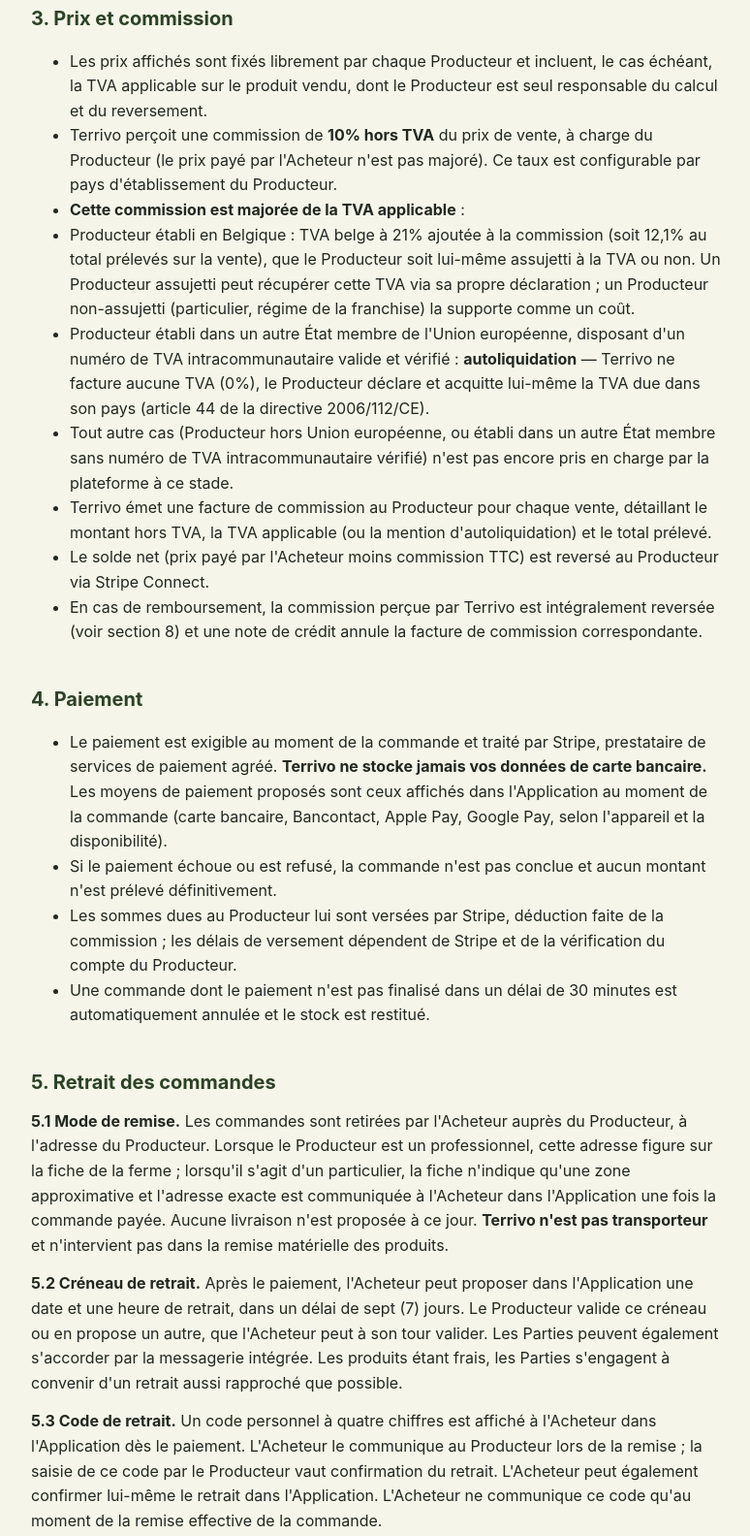
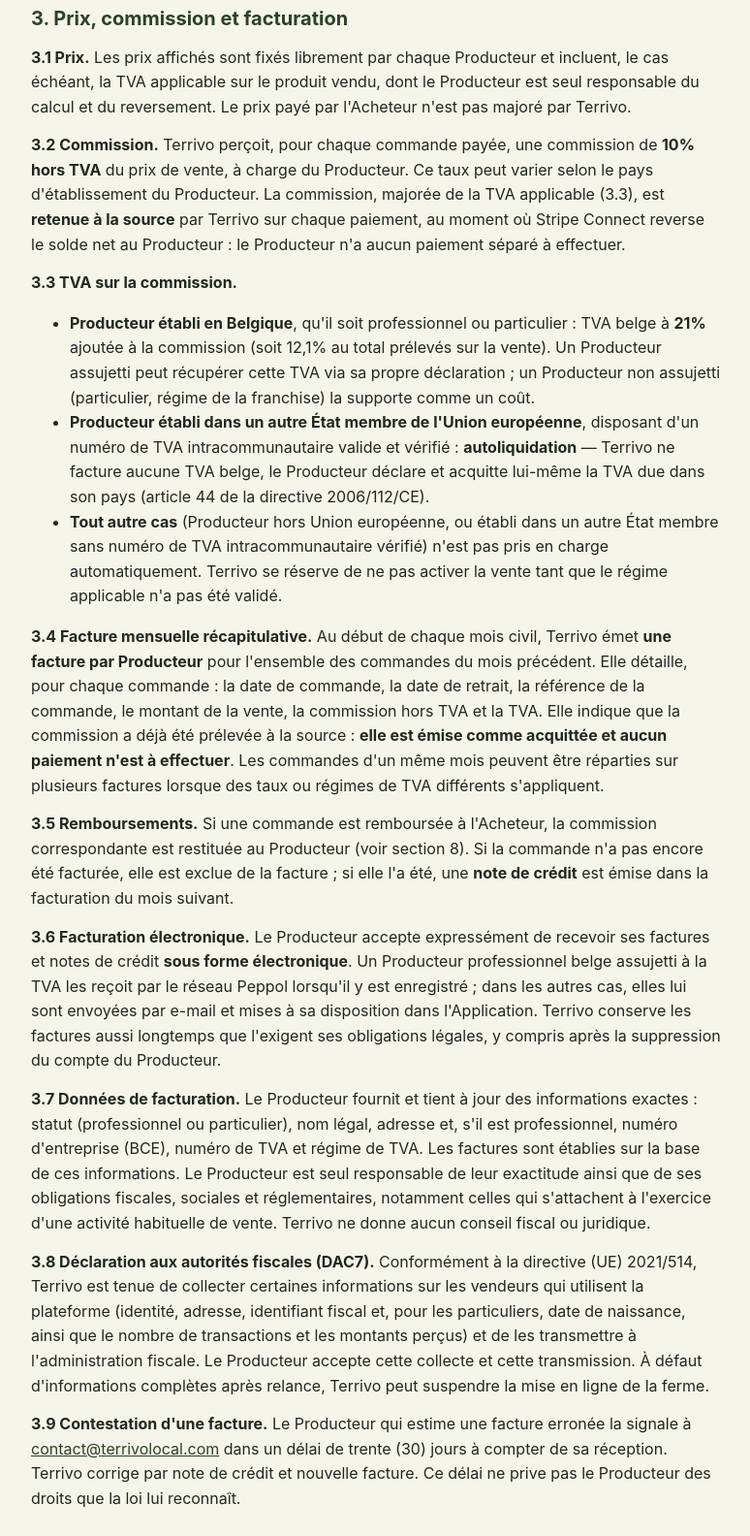
Before and after one commit to Terrivo/website, a plain HTML site: page cgv/index.html in a window 1280 px wide. Shown: the part 1145-2729 px from the top of the page at 97% size, without its empty margins (252-1026 px from the left). Drawn offline with Linux system fonts and the light colour scheme.

Commit message:
CGV: invoicing section rewritten (monthly recap invoice, TVA, e-invoicing, DAC7, credit notes); CGU: producer status; legal notice: VAT, RPM, phone, hosting; remove closed EU ODR platform; fix street name
Co-Authored-By: Claude Sonnet 5.5 <noreply@anthropic.com>

```diff
--- a/cgv/index.html
+++ b/cgv/index.html
@@ -121,7 +121,7 @@
 
   <main>
 <h1>Conditions générales de vente</h1>
-<p class="updated">Dernière mise à jour : 12 octobre 2026</p>
+<p class="updated">Dernière mise à jour : 14 novembre 2026</p>
 <h2>1. Rôle de Terrivo</h2>
 <p>Terrivo (voir CGU pour l'identification complète) est un intermédiaire
 technique qui met en relation Producteurs et Acheteurs. <strong>Le contrat de
@@ -158,38 +158,62 @@ soit le Producteur, la procédure de la section 8 s'applique.</p>
 <li>La commande est considérée comme conclue au moment de la confirmation
   du paiement.</li>
 </ul>
-<h2>3. Prix et commission</h2>
+<h2>3. Prix, commission et facturation</h2>
+<p><strong>3.1 Prix.</strong> Les prix affichés sont fixés librement par chaque Producteur et
+incluent, le cas échéant, la TVA applicable sur le produit vendu, dont le Producteur est
+seul responsable du calcul et du reversement. Le prix payé par l'Acheteur n'est pas majoré
+par Terrivo.</p>
+<p><strong>3.2 Commission.</strong> Terrivo perçoit, pour chaque commande payée, une commission de
+<strong>10% hors TVA</strong> du prix de vente, à charge du Producteur. Ce taux peut varier selon le
+pays d'établissement du Producteur. La commission, majorée de la TVA applicable (3.3), est
+<strong>retenue à la source</strong> par Terrivo sur chaque paiement, au moment où Stripe Connect reverse
+le solde net au Producteur : le Producteur n'a aucun paiement séparé à effectuer.</p>
+<p><strong>3.3 TVA sur la commission.</strong></p>
 <ul>
-<li>Les prix affichés sont fixés librement par chaque Producteur et
-  incluent, le cas échéant, la TVA applicable sur le produit vendu, dont
-  le Producteur est seul responsable du calcul et du reversement.</li>
-<li>Terrivo perçoit une commission de <strong>10% hors TVA</strong> du prix de vente,
-  à charge du Producteur (le prix payé par l'Acheteur n'est pas majoré).
-  Ce taux est configurable par pays d'établissement du Producteur.</li>
-<li><strong>Cette commission est majorée de la TVA applicable</strong> :</li>
-<li>Producteur établi en Belgique : TVA belge à 21% ajoutée à la
-    commission (soit 12,1% au total prélevés sur la vente), que le
-    Producteur soit lui-même assujetti à la TVA ou non. Un Producteur
-    assujetti peut récupérer cette TVA via sa propre déclaration ; un
-    Producteur non-assujetti (particulier, régime de la franchise) la
-    supporte comme un coût.</li>
-<li>Producteur établi dans un autre État membre de l'Union européenne,
-    disposant d'un numéro de TVA intracommunautaire valide et vérifié :
-    <strong>autoliquidation</strong> — Terrivo ne facture aucune TVA (0%), le
-    Producteur déclare et acquitte lui-même la TVA due dans son pays
+<li><strong>Producteur établi en Belgique</strong>, qu'il soit professionnel ou particulier : TVA belge à
+    <strong>21%</strong> ajoutée à la commission (soit 12,1% au total prélevés sur la vente). Un Producteur
+    assujetti peut récupérer cette TVA via sa propre déclaration ; un Producteur non assujetti
+    (particulier, régime de la franchise) la supporte comme un coût.</li>
+<li><strong>Producteur établi dans un autre État membre de l'Union européenne</strong>, disposant d'un numéro
+    de TVA intracommunautaire valide et vérifié : <strong>autoliquidation</strong> — Terrivo ne facture aucune
+    TVA belge, le Producteur déclare et acquitte lui-même la TVA due dans son pays
     (article 44 de la directive 2006/112/CE).</li>
-<li>Tout autre cas (Producteur hors Union européenne, ou établi dans un
-    autre État membre sans numéro de TVA intracommunautaire vérifié)
-    n'est pas encore pris en charge par la plateforme à ce stade.</li>
-<li>Terrivo émet une facture de commission au Producteur pour chaque
-  vente, détaillant le montant hors TVA, la TVA applicable (ou la
-  mention d'autoliquidation) et le total prélevé.</li>
-<li>Le solde net (prix payé par l'Acheteur moins commission TTC) est
-  reversé au Producteur via Stripe Connect.</li>
-<li>En cas de remboursement, la commission perçue par Terrivo est
-  intégralement reversée (voir section 8) et une note de crédit annule
-  la facture de commission correspondante.</li>
+<li><strong>Tout autre cas</strong> (Producteur hors Union européenne, ou établi dans un autre État membre
+    sans numéro de TVA intracommunautaire vérifié) n'est pas pris en charge automatiquement.
+    Terrivo se réserve de ne pas activer la vente tant que le régime applicable n'a pas été validé.</li>
 </ul>
+<p><strong>3.4 Facture mensuelle récapitulative.</strong> Au début de chaque mois civil, Terrivo émet
+<strong>une facture par Producteur</strong> pour l'ensemble des commandes du mois précédent. Elle détaille,
+pour chaque commande : la date de commande, la date de retrait, la référence de la commande, le montant
+de la vente, la commission hors TVA et la TVA. Elle indique que la commission a déjà été prélevée à la
+source : <strong>elle est émise comme acquittée et aucun paiement n'est à effectuer</strong>. Les commandes
+d'un même mois peuvent être réparties sur plusieurs factures lorsque des taux ou régimes de TVA
+différents s'appliquent.</p>
+<p><strong>3.5 Remboursements.</strong> Si une commande est remboursée à l'Acheteur, la commission
+correspondante est restituée au Producteur (voir section 8). Si la commande n'a pas encore été
+facturée, elle est exclue de la facture ; si elle l'a été, une <strong>note de crédit</strong> est émise
+dans la facturation du mois suivant.</p>
+<p><strong>3.6 Facturation électronique.</strong> Le Producteur accepte expressément de recevoir ses factures
+et notes de crédit <strong>sous forme électronique</strong>. Un Producteur professionnel belge assujetti à la TVA
+les reçoit par le réseau Peppol lorsqu'il y est enregistré ; dans les autres cas, elles lui sont envoyées
+par e-mail et mises à sa disposition dans l'Application. Terrivo conserve les factures aussi longtemps
+que l'exigent ses obligations légales, y compris après la suppression du compte du Producteur.</p>
+<p><strong>3.7 Données de facturation.</strong> Le Producteur fournit et tient à jour des informations exactes :
+statut (professionnel ou particulier), nom légal, adresse et, s'il est professionnel, numéro d'entreprise
+(BCE), numéro de TVA et régime de TVA. Les factures sont établies sur la base de ces informations. Le
+Producteur est seul responsable de leur exactitude ainsi que de ses obligations fiscales, sociales et
+réglementaires, notamment celles qui s'attachent à l'exercice d'une activité habituelle de vente.
+Terrivo ne donne aucun conseil fiscal ou juridique.</p>
+<p><strong>3.8 Déclaration aux autorités fiscales (DAC7).</strong> Conformément à la directive (UE) 2021/514,
+Terrivo est tenue de collecter certaines informations sur les vendeurs qui utilisent la plateforme
+(identité, adresse, identifiant fiscal et, pour les particuliers, date de naissance, ainsi que le nombre de
+transactions et les montants perçus) et de les transmettre à l'administration fiscale. Le Producteur
+accepte cette collecte et cette transmission. À défaut d'informations complètes après relance, Terrivo
+peut suspendre la mise en ligne de la ferme.</p>
+<p><strong>3.9 Contestation d'une facture.</strong> Le Producteur qui estime une facture erronée la signale
+à <a href="mailto:contact@terrivolocal.com">contact@terrivolocal.com</a> dans un délai de trente (30) jours à
+compter de sa réception. Terrivo corrige par note de crédit et nouvelle facture. Ce délai ne prive pas
+le Producteur des droits que la loi lui reconnaît.</p>
 <h2>4. Paiement</h2>
 <ul>
 <li>Le paiement est exigible au moment de la commande et traité par Stripe,
@@ -294,8 +318,7 @@ banque de l'Acheteur, il peut s'écouler jusqu'à dix (10) jours ouvrés
 avant que le remboursement n'apparaisse sur son relevé.</p>
 <p><strong>8.5 Recours légaux.</strong> Le recours à la procédure ci-dessus ne prive pas
 l'Acheteur consommateur de la possibilité de saisir le Service de
-Médiation pour le Consommateur (mediationconsommateur.be), la plateforme
-européenne de règlement en ligne des litiges (ec.europa.eu/odr) ou les
+Médiation pour le Consommateur (mediationconsommateur.be) ou les
 juridictions compétentes.</p>
 <h2>9. Avis</h2>
 <p>Un Acheteur ne peut laisser un avis qu'après avoir retiré une commande
@@ -326,12 +349,12 @@ par la loi.</p>
 <h2>11. Droit applicable</h2>
 <p>Voir CGU, section 15.</p>
 <h2>12. Contact</h2>
-<p>Terrivo Group SRL — Avenue Globe 45, boîte 44, 1190 Forest, Belgique —
+<p>Terrivo Group SRL — Avenue du Globe 45, boîte 44, 1190 Forest, Belgique —
 <a href="mailto:contact@terrivolocal.com">contact@terrivolocal.com</a>.</p>
 </main>
 
   <footer>
-    <div>&copy; 2026 Terrivo Group SRL — Avenue Globe 45, boîte 44, 1190 Forest, Belgique</div>
+    <div>&copy; 2026 Terrivo Group SRL — Avenue du Globe 45, boîte 44, 1190 Forest, Belgique</div>
     <div class="footer-links">
       <a href="/cgu/">CGU</a>
       <a href="/cgv/">CGV</a>
```
Also changed, not shown: a-propos/index.html (+1 -1 lines), cgu/index.html (+14 -8 lines), compte/index.html (+1 -1 lines), confidentialite/index.html (+1 -1 lines), email-confirme/index.html (+1 -1 lines), faq/index.html (+1 -1 lines), identity/return/index.html (+1 -1 lines), index.html (+1 -1 lines), mentions-legales/index.html (+6 -4 lines), nl/index.html (+1 -1 lines), stripe/refresh/index.html (+1 -1 lines), stripe/return/index.html (+1 -1 lines).
